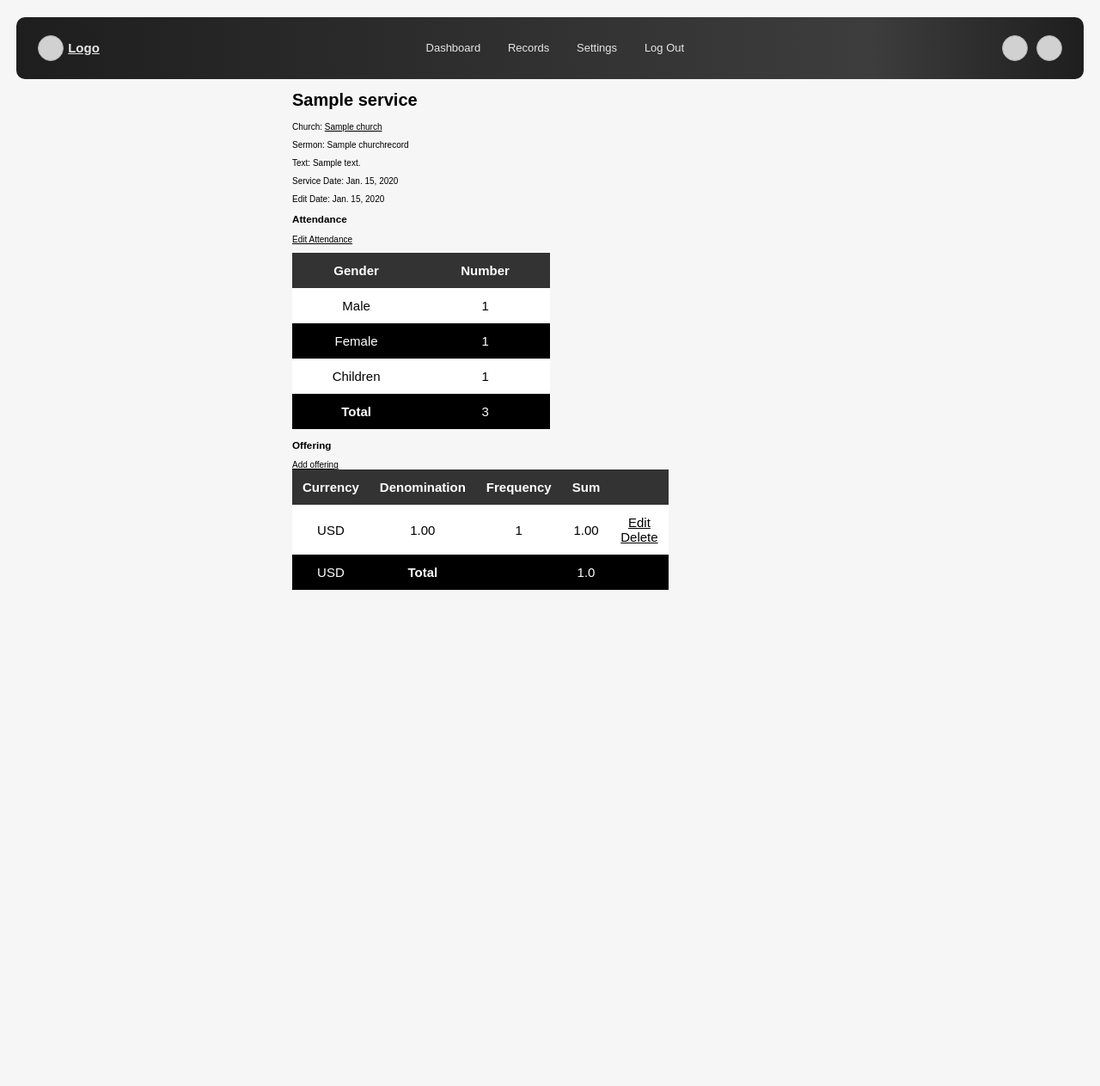
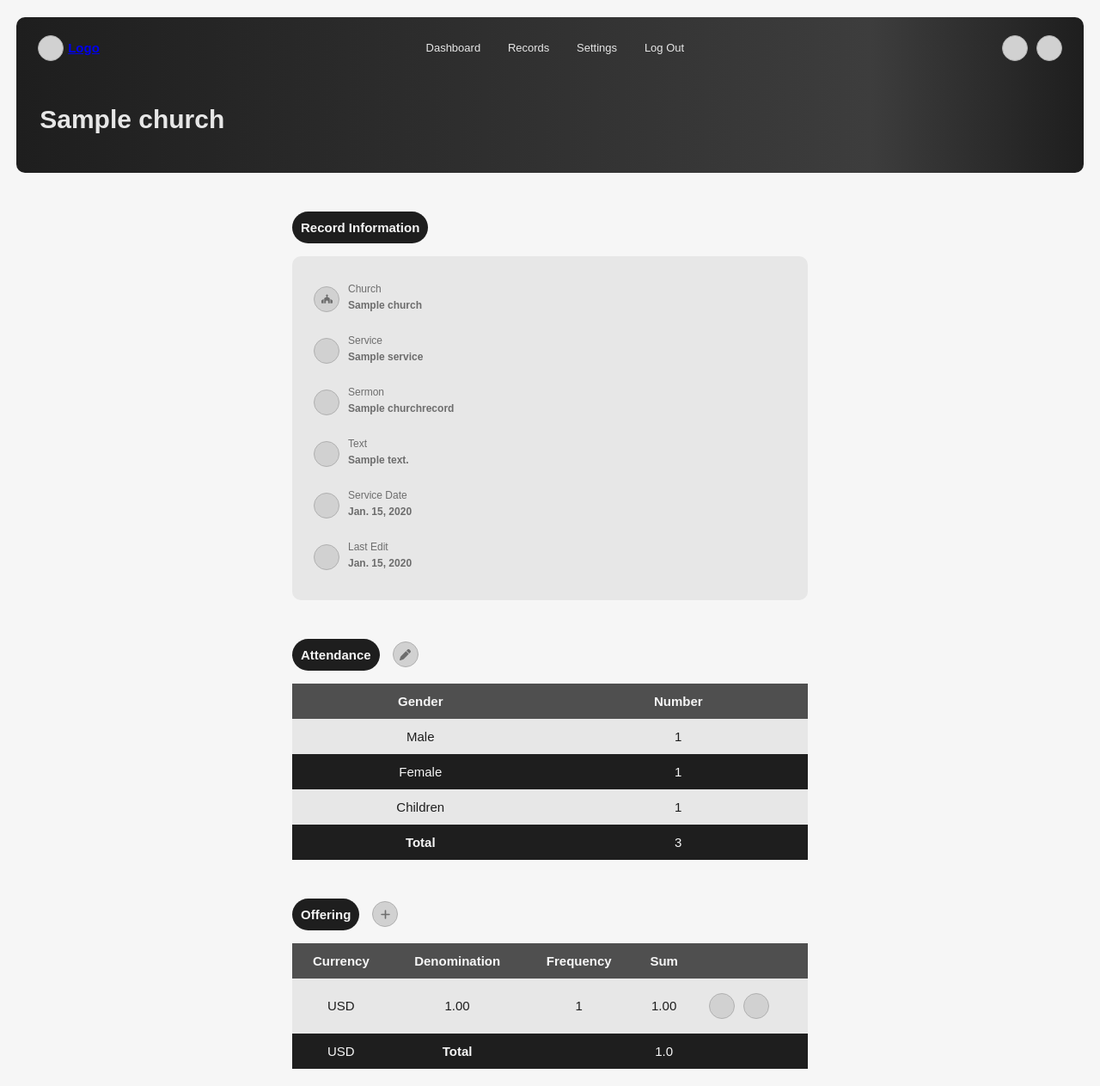
Before and after one commit to FEROS01/Records-App, a Django app: page /church_record_detail/00000000-0000-0000-0000-000000000001 in a window 1280 px wide. Shown: the whole page at 86% size. Before the commit the page ends 686 px from the top, so only its background shows below. Run offline with Django 5.2, Linux system fonts and the light colour scheme; a user stored in the database is signed in; tables that the repository leaves empty hold one stand-in row (values such as "Sample post").

Commit message:
Record Detail FE

```diff
--- a/industry/models.py
+++ b/industry/models.py
@@ -47,7 +47,9 @@ class Industry(models.Model):
         return self.members.count()
 
     def is_manager(self,user):
-        is_manager = self.managers.filter(uuid=user.uuid).exists()
+        is_manager = False
+        if user.is_authenticated:
+            is_manager = self.managers.filter(uuid=user.uuid).exists()
         return is_manager
 
     class Meta:
--- a/industry/templates/industry/churchrecord_detail.html
+++ b/industry/templates/industry/churchrecord_detail.html
@@ -1,62 +1,89 @@
 {% extends 'core/base.html' %}
 {% load humanize %}
 
+{% block nav_info %}
+<a class="h2_link" href="{% url 'industry:church_detail' churchrecord.church.uuid %}">
+    <h2>{{churchrecord.church.name}}</h2>
+</a>
+{% endblock nav_info %}
+
 {% block content %}
-<style>
-    a {
-        color: inherit;
-        text-decoration: underline;
-    }
 
-    table {
-        border: 1;
-        width: 50%;
-        /* margin: 20px auto; */
-        border-collapse: collapse;
-        font-family: Arial, sans-serif;
-    }
+<div class="sub">
+    <h3 class="sub_head">Record Information</h3>
+</div>
+<div class="info_card">
+    <div class="block">
+        <div class="icon">
+            <svg xmlns="http://www.w3.org/2000/svg"
+                viewBox="0 0 640 512"><!--!Font Awesome Free 6.7.2 by @fontawesome - https://fontawesome.com License - https://fontawesome.com/license/free Copyright 2025 Fonticons, Inc.-->
+                <path
+                    d="M344 24c0-13.3-10.7-24-24-24s-24 10.7-24 24l0 24-32 0c-13.3 0-24 10.7-24 24s10.7 24 24 24l32 0 0 46.4L183.3 210c-14.5 8.7-23.3 24.3-23.3 41.2L160 512l96 0 0-96c0-35.3 28.7-64 64-64s64 28.7 64 64l0 96 96 0 0-260.8c0-16.9-8.8-32.5-23.3-41.2L344 142.4 344 96l32 0c13.3 0 24-10.7 24-24s-10.7-24-24-24l-32 0 0-24zM24.9 330.3C9.5 338.8 0 354.9 0 372.4L0 464c0 26.5 21.5 48 48 48l80 0 0-238.4L24.9 330.3zM592 512c26.5 0 48-21.5 48-48l0-91.6c0-17.5-9.5-33.6-24.9-42.1L512 273.6 512 512l80 0z" />
+            </svg>
+        </div>
+        <span>
+            <h4>Church</h4>
+            <p>{{churchrecord.church.name}}</p>
+        </span>
+    </div>
+    <div class="block">
+        <div class="icon">
+        </div>
+        <span>
+            <h4>Service</h4>
+            <p>{{churchrecord.service.name}}</p>
+        </span>
+    </div>
+    <div class="block">
+        <div class="icon">
+        </div>
+        <span>
+            <h4>Sermon</h4>
+            <p>{{churchrecord.sermon_title}}</p>
+        </span>
+    </div>
+    <div class="block">
+        <div class="icon">
+        </div>
+        <span>
+            <h4>Text</h4>
+            <p>{{churchrecord.text}}</p>
+        </span>
+    </div>
+    <div class="block">
+        <div class="icon">
+        </div>
+        <span>
+            <h4>Service Date</h4>
+            <p>{{churchrecord.service_date|date}}</p>
+        </span>
+    </div>
+    {% if is_manager %}
+    <div class="block">
+        <div class="icon">
+        </div>
+        <span>
+            <h4>Last Edit</h4>
+            <p>{{churchrecord.edit_date|date}}</p>
+        </span>
+    </div>
+    {% endif %}
+</div>
 
-    th,
-    td {
-        padding: 12px;
-        text-align: center;
-        font-size: 15px;
-    }
-
-    tr:nth-child(even) {
-        background-color: #000;
-        color: #fff;
-    }
-
-    tr:nth-child(odd) {
-        background-color: #fff;
-        color: #000;
-    }
-
-    th {
-        background-color: #333;
-        color: #fff;
-    }
-</style>
-<h1>{{churchrecord.service.name}}</h1>
-<p>Church:
-    <a href="{% url 'industry:church_detail' churchrecord.church.uuid %}">
-        {{churchrecord.church.name}}
+<div class="sub">
+    <h3 class="sub_head">Attendance</h3>
+    {% if is_manager %}
+    <a title="Edit Attendance" href="{% url 'industry:church_record_update' churchrecord.uuid %}">
+        <div class="icon">
+            <svg xmlns="http://www.w3.org/2000/svg"
+                viewBox="0 0 512 512"><!--!Font Awesome Free 6.7.2 by @fontawesome - https://fontawesome.com License - https://fontawesome.com/license/free Copyright 2025 Fonticons, Inc.-->
+                <path
+                    d="M362.7 19.3L314.3 67.7 444.3 197.7l48.4-48.4c25-25 25-65.5 0-90.5L453.3 19.3c-25-25-65.5-25-90.5 0zm-71 71L58.6 323.5c-10.4 10.4-18 23.3-22.2 37.4L1 481.2C-1.5 489.7 .8 498.8 7 505s15.3 8.5 23.7 6.1l120.3-35.4c14.1-4.2 27-11.8 37.4-22.2L421.7 220.3 291.7 90.3z" />
+            </svg>
+        </div>
     </a>
-</p>
-<p>Sermon: {{churchrecord.sermon_title}}</p>
-<p>Text: {{churchrecord.text}}</p>
-<p>Service Date: {{churchrecord.service_date|date}}</p>
-<p>Edit Date: {{churchrecord.edit_date|date}}</p>
-
-<h3>Attendance</h3>
-{% if is_manager %}
-<p>
-    <a href="{% url 'industry:church_record_update' churchrecord.uuid %}">
-        Edit Attendance
-    </a>
-</p>
-{% endif %}
+    {% endif %}
+</div>
 <table>
     <thead>
         <tr>
@@ -84,11 +111,20 @@
     </tbody>
 </table>
 
-<h3>Offering</h3>
-{% if is_manager %}
-<a href="{% url 'industry:offering_create' churchrecord.uuid %}">
-    Add offering</a>
-{% endif %}
+<div class="sub">
+    <h3 class="sub_head">Offering</h3>
+    {% if is_manager %}
+    <a title="Add Offering" href="{% url 'industry:offering_create' churchrecord.uuid %}">
+        <div class="icon">
+            <svg xmlns="http://www.w3.org/2000/svg"
+                viewBox="0 0 448 512"><!--!Font Awesome Free 6.7.2 by @fontawesome - https://fontawesome.com License - https://fontawesome.com/license/free Copyright 2025 Fonticons, Inc.-->
+                <path
+                    d="M256 80c0-17.7-14.3-32-32-32s-32 14.3-32 32l0 144L48 224c-17.7 0-32 14.3-32 32s14.3 32 32 32l144 0 0 144c0 17.7 14.3 32 32 32s32-14.3 32-32l0-144 144 0c17.7 0 32-14.3 32-32s-14.3-32-32-32l-144 0 0-144z" />
+            </svg>
+        </div>
+    </a>
+    {% endif %}
+</div>
 <table>
     <thead>
         <tr>
@@ -109,11 +145,13 @@
             <td>{{offering.frequency}}</td>
             <td>{{offering.total|intcomma}}</td>
             {% if is_manager %}
-            <td>
-                <a href="{% url 'industry:offering_update' offering.uuid %}">
-                    Edit</a>
-                <a href="{% url 'industry:offering_delete' offering.uuid churchrecord.uuid %}">
-                    Delete</a>
+            <td class="action">
+                <a title="Edit Entry" href="{% url 'industry:offering_update' offering.uuid %}">
+                    <div class="icon"></div>
+                </a>
+                <a title="Delete Entry" href="{% url 'industry:offering_delete' offering.uuid churchrecord.uuid %}">
+                    <div class="icon"></div>
+                </a>
             </td>
             {% endif %}
         </tr>
--- a/industry/templates/industry/index.html
+++ b/industry/templates/industry/index.html
@@ -11,7 +11,6 @@
 
 <div class="industry-container">
     <div class="industry-card">
-        <!-- <h2>Church</h2> -->
         <a href="{% url 'industry:church_list' %}">
             <div class="card_icon">
                 <svg xmlns="http://www.w3.org/2000/svg"
--- a/industry/views.py
+++ b/industry/views.py
@@ -48,6 +48,11 @@ class ChurchListView(ListView):
 class ChurchDetailView(DetailView):
     model = Church
 
+    def get_context_data(self, **kwargs):
+        context = super().get_context_data(**kwargs)
+        context['is_manager'] = self.get_object().is_manager(self.request.user)
+        return context
+
 class ChurchCreateView(LoginRequiredMixin,ChurchMixin,CreateView):
     model = Church
     template_name = 'industry/church_create.html'
@@ -94,13 +99,14 @@ class ChurchRecordListView(ListView):
         context = super().get_context_data(**kwargs)
         church = get_object_or_404(Church,uuid=self.church_uuid)
         context['church'] = church
+        context['is_manager'] = church.is_manager(self.request.user)
         return context
 
     def get_queryset(self):
         queryset = super().get_queryset()
         self.church_uuid = self.kwargs['pk']
         church_records = queryset.filter(church__uuid=self.church_uuid)
-        return church_records
+        return church_records.order_by('service_date')
 
 class ChurchRecordDetailView(DetailView):
     model =  ChurchRecord
--- a/static/records/css/styles.css
+++ b/static/records/css/styles.css
@@ -354,6 +354,10 @@ svg {
     margin-left: auto;
 }
 
+.info_card .icon.right svg.active {
+    transform: rotate(180deg);
+}
+
 .form {
     background-color: var(--a100);
     border-radius: 2rem;
@@ -539,3 +543,38 @@ textarea:focus,
     grid-row: 1;
     align-self: center;
 }
+
+
+table {
+    border: none;
+    width: 100%;
+    border-collapse: collapse;
+}
+
+td.action {
+    display: flex;
+    flex-wrap: wrap;
+}
+
+th,
+td {
+    padding: 1.2rem;
+    text-align: center;
+    font-size: 1.5rem;
+}
+
+tr:nth-child(even) {
+    background-color: var(--a950);
+    color: var(--a50);
+}
+
+
+tr:nth-child(odd) {
+    background-color: var(--a100);
+    color: var(--a950);
+}
+
+th {
+    background-color: var(--a700);
+    color: var(--a50);
+}
```
Also changed, not shown: industry/templates/industry/church_create.html (+27 -3 lines), industry/templates/industry/church_detail.html (+6 -5 lines), industry/templates/industry/churchrecord_create.html (+24 -3 lines), industry/templates/industry/churchrecord_list.html (+11 -0 lines).
